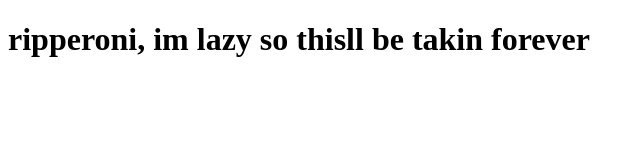
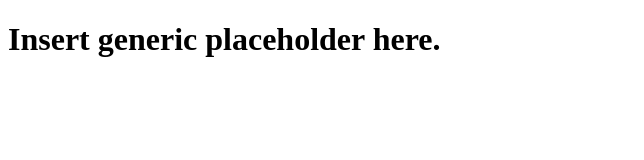
Before and after one commit to beefboi1997/beefboi1997.github.io, a plain HTML site: page index.html in a window 1280 px wide. Shown: the whole page, without its empty margins (0-644 px from the left). Drawn offline with Linux system fonts and the light colour scheme.

Commit message:
testing commit for first time

```diff
--- a/index.html
+++ b/index.html
@@ -1,6 +1,6 @@
 <!DOCTYPE html>
 <html>
 <body>
-<h1>ripperoni, im lazy so thisll be takin forever</h1>
+<h1>Insert generic placeholder here.</h1>
 </body>
 </html>
```
